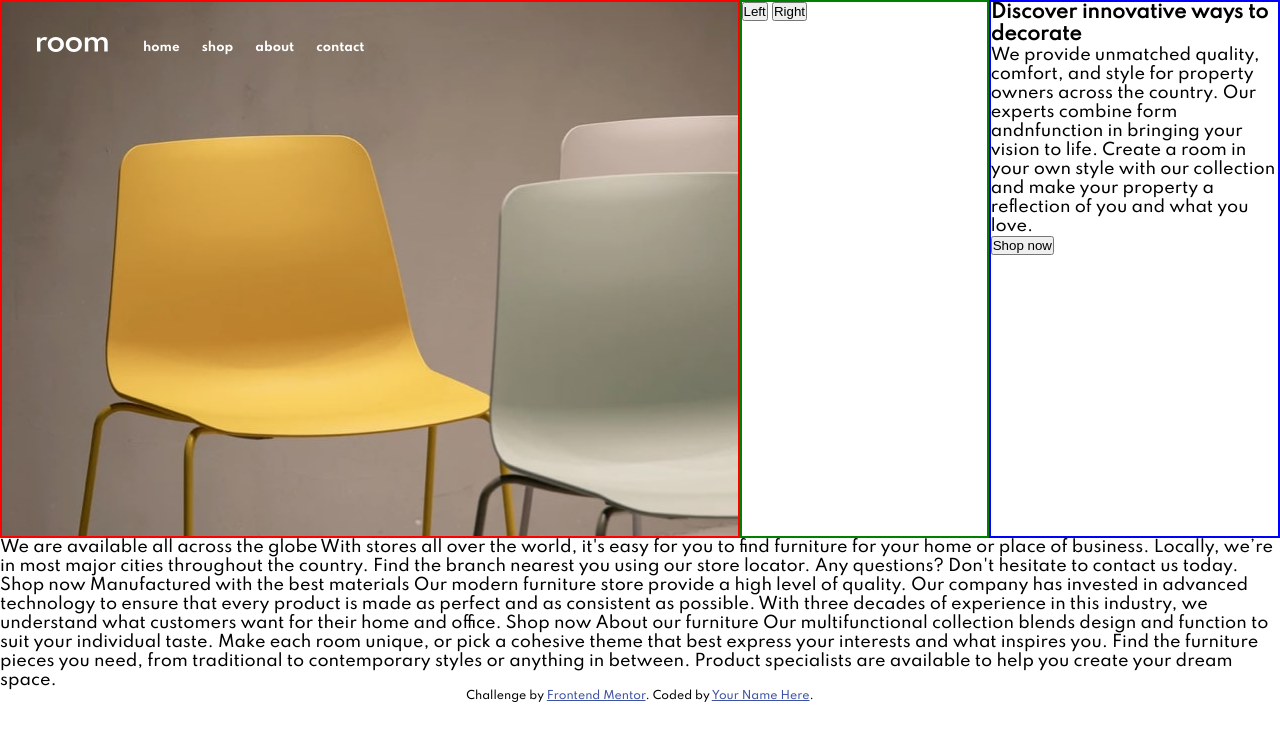
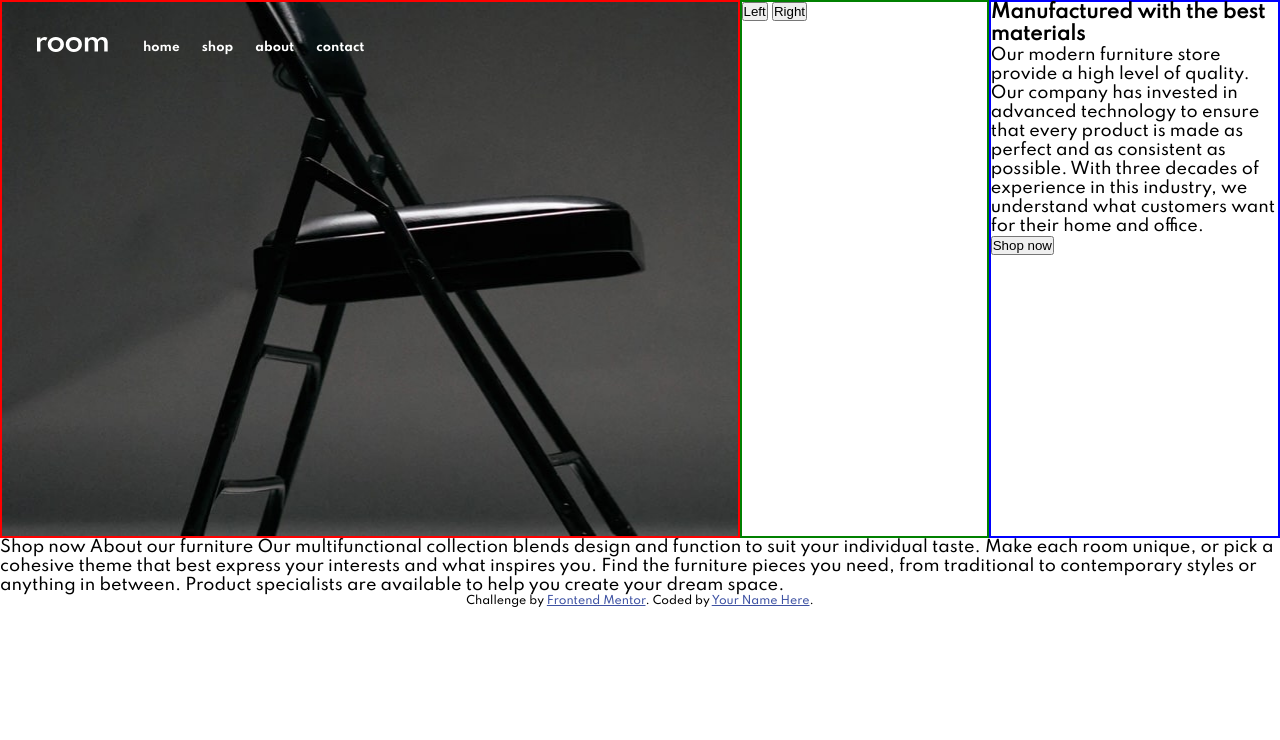
Before and after one commit to RakeshVenkat/Room-homepage, a plain HTML site: page index.html in a window 1280 px wide. Both pictures are taken after a click on the button "Left". Drawn offline with Linux system fonts and the light colour scheme.

Commit message:
Carosuel is ready

```diff
--- a/index.html
+++ b/index.html
@@ -19,7 +19,7 @@
 </head>
 <body>
   <div class="carousel">
-    <section class="hero-img hero-img-2">
+    <section class="hero-img hero-img-1">
       <header>
         <button class="btn btn-logo"><span class="logo"></span></button>
         <span class="logo-mobile"></span>
@@ -33,7 +33,10 @@
         </nav>
       </header>
     </section>
-    <section class="hero-navigation"> <button onclick="onMenuClick('L')">Left</button> <button onclick="onMenuClick('R')">Right</button></section>
+    <section class="hero-navigation">
+      <button onclick="onMenuClick('L')">Left</button>
+      <button onclick="onMenuClick('R')">Right</button>
+    </section>
     <section class="hero-content">
         <h3>Discover innovative ways to decorate</h3>
         <p>
@@ -57,21 +60,6 @@
 
 <div>
 
-
-  We are available all across the globe
-
-  With stores all over the world, it's easy for you to find furniture for your home or place of business.
-  Locally, we’re in most major cities throughout the country. Find the branch nearest you using our
-  store locator. Any questions? Don't hesitate to contact us today.
-
-  Shop now
-
-  Manufactured with the best materials
-
-  Our modern furniture store provide a high level of quality. Our company has invested in advanced technology
-  to ensure that every product is made as perfect and as consistent as possible. With three decades of
-  experience in this industry, we understand what customers want for their home and office.
-
   Shop now
 
   About our furniture
--- a/script.js
+++ b/script.js
@@ -1,10 +1,35 @@
 console.log('Yes, I am invoked')
 let val;
+const heroCarouselData = [
+    {
+        "heading": "Discover innovative ways to decorate",
+        "content": "We provide unmatched quality, comfort, and style for property owners across the country. Our experts combine form andnfunction in bringing your vision to life. Create a room in your own style with our collection and make your property a reflection of you and what you love."
+    },
+    {
+        "heading": "We are available all across the globe",
+        "content": " With stores all over the world, it's easy for you to find furniture for your home or place of business. Locally, we’re in most major cities throughout the country. Find the branch nearest you using our store locator. Any questions? Don't hesitate to contact us today."
+    },
+    {
+        "heading": "Manufactured with the best materials",
+        "content": "Our modern furniture store provide a high level of quality. Our company has invested in advanced technology to ensure that every product is made as perfect and as consistent as possible. With three decades of experience in this industry, we understand what customers want for their home and office."
+    }
+]
 function onMenuClick(step) {
+    const heroContentEl = document.querySelector('.hero-content')
+    const headingEl = heroContentEl.querySelector('h3')
+    const contentEl = heroContentEl.querySelector('p')
+
     if(step === 'R'){
         val = val === undefined ? 2 : (val) % 3 + 1;
     } else {
         val = val === undefined ? 3 : val === 1 ? 3: Math.abs(val - 1) % 3;
     }
+    let heroCarouselDataIndex = val - 1
+    headingEl.innerText=heroCarouselData[heroCarouselDataIndex].heading
+    contentEl.innerText=heroCarouselData[heroCarouselDataIndex].content
+
+    const heroImg = document.querySelector('.hero-img')
+    heroImg.classList.value = `hero-img hero-img-${val}`
+
     console.log(`yet to be implemented!!${val}`)
 }
```
